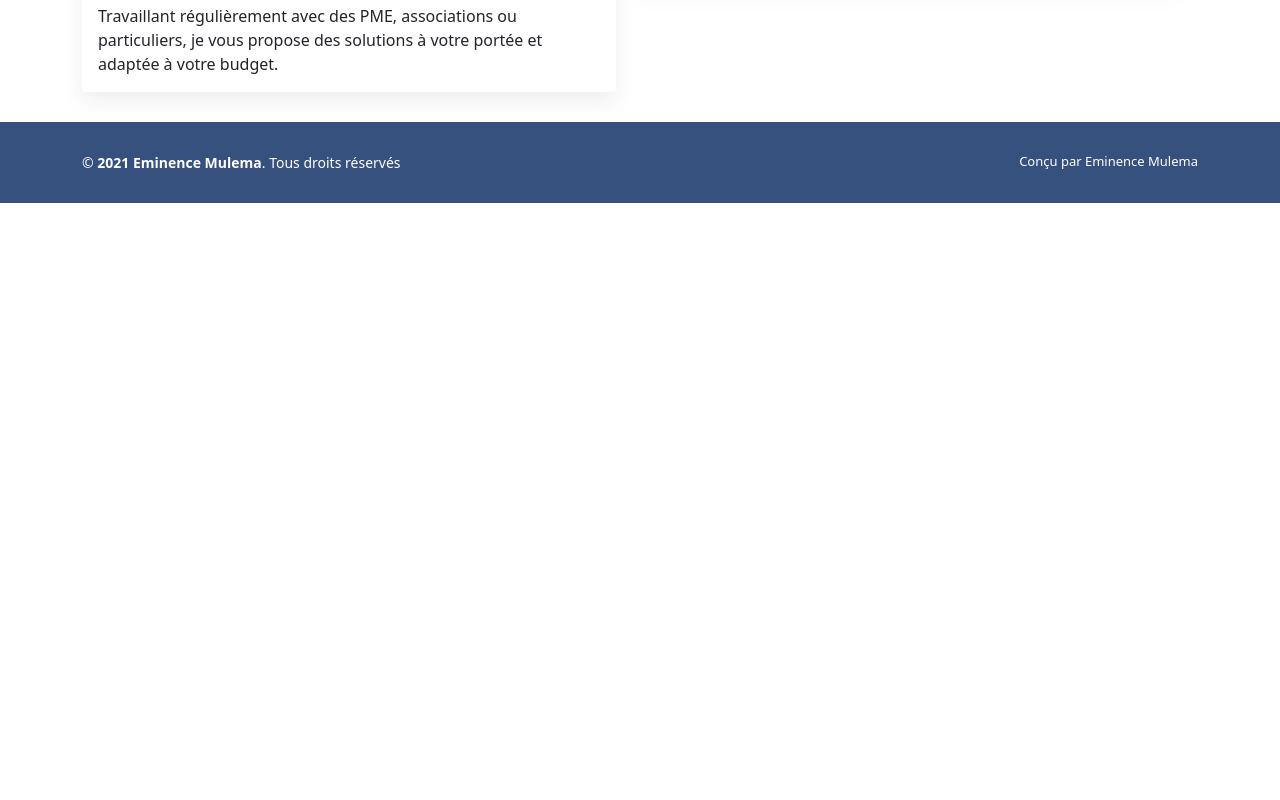
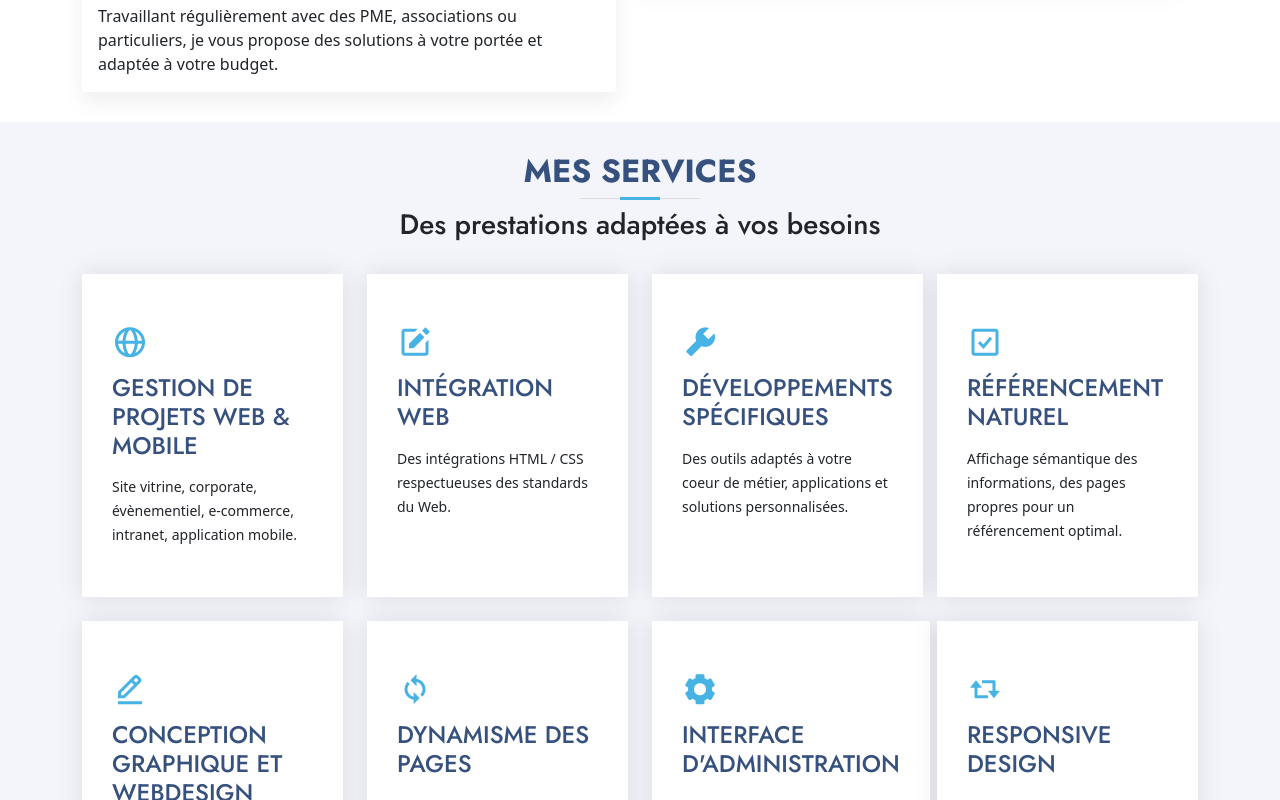
Before and after one commit to Eminence212/portfolio-client, a Vue app: page / in a window 1280 px wide. Shown: the part 1400-2200 px from the top of the page. Before the commit the page ends 1603 px from the top, so only its background shows below. Built offline with nearby package versions, Linux system fonts and the light colour scheme.

Commit message:
feature service added

```diff
--- a/src/App.vue
+++ b/src/App.vue
@@ -2,7 +2,8 @@
   <div>
     <Header />
     <Accueil />
-    <About/>
+    <About />
+    <Services :services="services" />
     <Footer />
   </div>
 </template>
@@ -11,6 +12,7 @@ import Header from "./components/Header.vue";
 import Footer from "./components/Footer.vue";
 import Accueil from "./components/Accueil.vue";
 import About from "./components/About.vue";
+import Services from "./components/Services.vue";
 import { select, scrollto } from "./utils/Functions";
 export default {
   name: "App",
@@ -19,8 +21,79 @@ export default {
     Footer,
     Accueil,
     About,
+    Services,
   },
-  created() {},
+  data() {
+    return {
+      services: [],
+      showAddTask: false,
+    };
+  },
+  async created() {
+    this.services = await this.fetchServices();
+  },
+  methods: {
+    async fetchServices() {
+      const data = [
+        {
+          id: 1,
+          title: "GESTION DE PROJETS WEB & MOBILE",
+          icon: "bx bx-globe",
+          description:
+            "Site vitrine, corporate, évènementiel, e-commerce, intranet, application mobile.",
+        },
+        {
+          id: 2,
+          title: "INTÉGRATION WEB",
+          icon: "bx bxs-edit",
+          description:
+            "Des intégrations HTML / CSS respectueuses des standards du Web.",
+        },
+        {
+          id: 3,
+          title: "DÉVELOPPEMENTS SPÉCIFIQUES",
+          icon: "bx bxs-wrench",
+          description:
+            "Des outils adaptés à votre coeur de métier, applications et solutions personnalisées.",
+        },
+        {
+          id: 4,
+          title: "RÉFÉRENCEMENT NATUREL",
+          icon: "bx bx-check-square",
+          description:
+            "Affichage sémantique des informations, des pages propres pour un référencement optimal.",
+        },
+        {
+          id: 5,
+          title: "CONCEPTION GRAPHIQUE ET WEBDESIGN",
+          icon: "bx bx-edit-alt",
+          description:
+            "Logos, templates Web, plaquettes publicitaires, cartes de visite, newsletters...",
+        },
+        {
+          id: 6,
+          title: "DYNAMISME DES PAGES",
+          icon: "bx bx-sync",
+          description:
+            "Des animations de contenu non intrusives pour embellir votre projet.",
+        },
+        {
+          id: 7,
+          title: "INTERFACE D'ADMINISTRATION",
+          icon: "bx bxs-cog",
+          description:
+            "Outils spécifiques au bon fonctionnement  de votre entreprise.",
+        },
+        {
+          id: 8,
+          title: "RESPONSIVE DESIGN",
+          icon: "bx bx-repost",
+          description: "Compatible à tous supports : tablette, mobile...",
+        },
+      ];
+      return data;
+    },
+  },
 };
 </script>
 
--- /dev/null
+++ b/src/components/Service.vue
@@ -0,0 +1,69 @@
+<template>
+  <div
+    class="col-xl-3 col-md-6 d-flex mt-4 align-items-stretch"
+    data-aos="zoom-in"
+    data-aos-delay="100"
+  >
+    <div class="icon-box">
+      <div class="icon"><i :class="icon"></i></div>
+      <h4>
+        <a href="#"> {{ title }} </a>
+      </h4>
+      <p>
+        {{ description }}
+      </p>
+    </div>
+  </div>
+</template>
+
+<script>
+export default {
+  name: "Service",
+  props: {
+    icon: String,
+    title: String,
+    description: String,
+  },
+};
+</script>
+<style lang="scss" scoped>
+ .icon-box {
+    box-shadow: 0px 0 25px 0 rgba(0, 0, 0, 0.1);
+    padding: 50px 30px;
+    transition: all ease-in-out 0.4s;
+    background: #fff;
+    cursor: pointer;
+    .icon {
+      margin-bottom: 10px;
+      i {
+        color: #47b2e4;
+        font-size: 36px;
+        transition: 0.3s;
+      }
+    }
+    h4 {
+      font-weight: 500;
+      margin-bottom: 15px;
+      font-size: 24px;
+      a {
+        text-decoration: none;
+        color: #37517e;
+        transition: ease-in-out 0.3s;
+      }
+    }
+    p {
+      line-height: 24px;
+      font-size: 14px;
+      margin-bottom: 0;
+    }
+    &:hover {
+      transform: translateY(-10px);
+      h4 {
+        a {
+          text-decoration: none;
+          color: #47b2e4;
+        }
+      }
+    }
+  }
+</style>
--- /dev/null
+++ b/src/components/Services.vue
@@ -0,0 +1,129 @@
+<template>
+  <section id="services" class="services section-bg">
+    <div id="listeServices" class="container" data-aos="fade-up">
+      <div class="section-title">
+        <h2>Mes Services</h2>
+        <h3>Des prestations adaptées à vos besoins</h3>
+      </div>
+
+      <div class="row">
+
+        <Service
+        :key="service.id" v-for="service in services"
+          :icon="service.icon"
+          :title="service.title"
+          :description="service.description"
+        />
+        <!-- <div
+          class="col-xl-3 col-md-6 d-flex mt-4 align-items-stretch"
+          data-aos="zoom-in"
+          data-aos-delay="100"
+        >
+          <div class="icon-box">
+            <div class="icon"><i class="bx bx-globe"></i></div>
+            <h4><a href="">GESTION DE PROJETS WEB & MOBILE</a></h4>
+            <p>
+              Site vitrine, corporate, évènementiel, e-commerce, intranet,
+              application mobile.
+            </p>
+          </div>
+        </div> -->
+
+        <!--       <div class="col-xl-3 col-md-6 d-flex align-items-stretch mt-4 mt-md-0" data-aos="zoom-in" data-aos-delay="200">
+          <div class="icon-box">
+            <div class="icon"><i class="bx bxs-edit"></i></div>
+            <h4><a href="">INTÉGRATION WEB</a></h4>
+            <p>
+              Des intégrations HTML / CSS respectueuses des standards du Web.
+            </p>
+          </div>
+        </div>
+
+        <div class="col-xl-3 col-md-6 d-flex align-items-stretch mt-4 mt-xl-0" data-aos="zoom-in" data-aos-delay="300">
+          <div class="icon-box">
+            <div class="icon"><i class="bx bxs-wrench"></i></div>
+            <h4><a href="">DÉVELOPPEMENTS SPÉCIFIQUES</a></h4>
+            <p>
+              Des outils adaptés à votre coeur de métier, applications et solutions personnalisées.
+            </p>
+          </div>
+        </div>
+
+        <div class="col-xl-3 col-md-6 d-flex align-items-stretch mt-4 mt-xl-0" data-aos="zoom-in" data-aos-delay="400">
+          <div class="icon-box">
+            <div class="icon"><i class="bx bx-check-square"></i></div>
+            <h4><a href="">RÉFÉRENCEMENT NATUREL</a></h4>
+            <p>
+              Affichage sémantique des informations, des pages propres pour un référencement optimal.
+            </p>
+          </div>
+        </div>
+
+      </div>
+      <div class="row">
+        <div class="col-xl-3 col-md-6 d-flex align-items-stretch" data-aos="zoom-in" data-aos-delay="100">
+          <div class="icon-box">
+
+            <div class="icon"><i class="bx bx-edit-alt"></i></div>
+            <h4><a href="">CONCEPTION GRAPHIQUE ET WEBDESIGN</a></h4>
+            <p>
+              Logos, templates Web, plaquettes publicitaires, cartes de visite, newsletters...
+            </p>
+          </div>
+        </div>
+
+        <div class="col-xl-3 col-md-6 d-flex align-items-stretch mt-4 mt-md-0" data-aos="zoom-in" data-aos-delay="200">
+          <div class="icon-box">
+            <div class="icon"><i class="bx bx-sync"></i></div>
+            <h4><a href="">DYNAMISME DES PAGES</a></h4>
+            <p>
+              Des animations de contenu non intrusives pour embellir votre projet.
+            </p>
+          </div>
+        </div>
+        <div class="col-xl-3 col-md-6 d-flex align-items-stretch mt-4 mt-md-0" data-aos="zoom-in" data-aos-delay="200">
+          <div class="icon-box">
+            <div class="icon"><i class="bx bxs-cog"></i></div>
+            <h4><a href="">INTERFACE D'ADMINISTRATION</a></h4>
+            <p>
+              Outils spécifiques au bon fonctionnement  de votre entreprise.
+            </p>
+          </div>
+        </div>
+
+        <div class="col-xl-3 col-md-6 d-flex align-items-stretch mt-4 mt-md-0" data-aos="zoom-in" data-aos-delay="200">
+          <div class="icon-box">
+            <div class="icon"><i class="bx bx-repost"></i></div>
+            <h4><a href="">RESPONSIVE DESIGN</a></h4>
+            <p>
+                      Compatible à tous supports : tablette, mobile...
+            </p>
+          </div>
+        </div>
+        -->
+      </div>
+    </div>
+  </section>
+</template>
+
+<script>
+import Service from "./Service.vue";
+export default {
+  name: "Services",
+  components: {
+    Service,
+  },
+  props: {
+     services: Array,
+  }
+};
+</script>
+
+<style lang="scss" scoped>
+.services {
+  .row {
+    margin-bottom: 15px;
+  }
+
+}
+</style>
```
